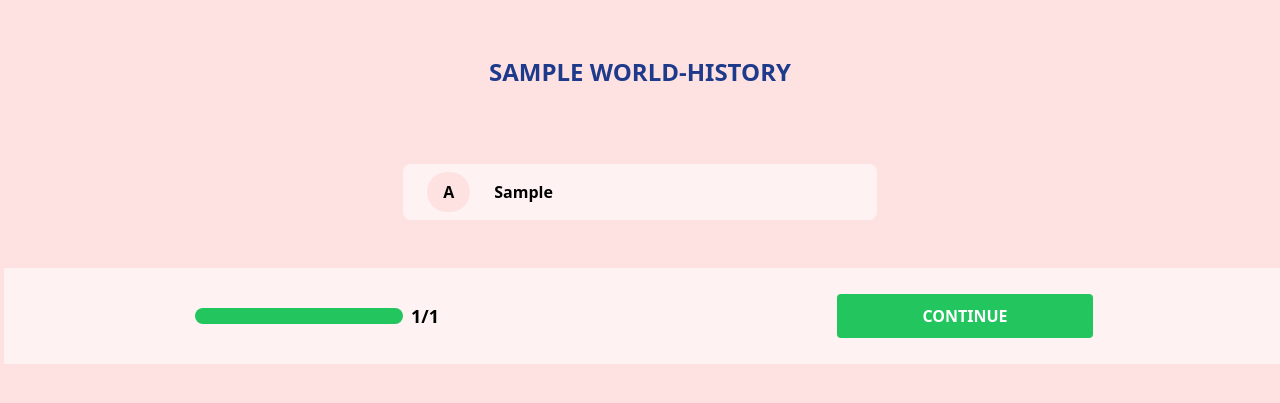
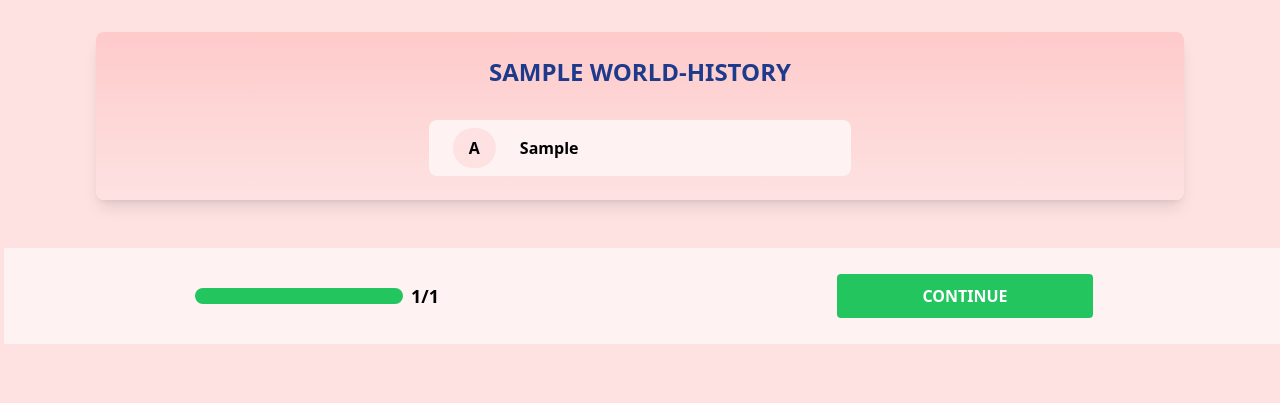
Before and after one commit to sDaCoder/react-express-ejs-quizPedia, a Node server app: page / in a window 1280 px wide. Shown: the part 64-467 px from the top of the page. Run offline with Node 20, Linux system fonts and the light colour scheme; tables that the repository leaves empty hold one stand-in row (values such as "Sample post"); some libraries are stand-ins or nearby versions.

Commit message:
Added styles to the questions and the options, made cards for every questions

```diff
--- a/public/styles/styles.css
+++ b/public/styles/styles.css
@@ -577,14 +577,14 @@ video {
   margin-right: 1.5rem;
 }
 
+.mx-auto {
+  margin-left: auto;
+  margin-right: auto;
+}
+
 .my-8 {
   margin-top: 2rem;
   margin-bottom: 2rem;
-}
-
-.mx-auto {
-  margin-left: auto;
-  margin-right: auto;
 }
 
 .mb-1 {
@@ -613,10 +613,6 @@ video {
 
 .mt-5 {
   margin-top: 1.25rem;
-}
-
-.mt-6 {
-  margin-top: 1.5rem;
 }
 
 .flex {
@@ -794,6 +762,10 @@ video {
   gap: 1rem;
 }
 
+.gap-6 {
+  gap: 1.5rem;
+}
+
 .gap-8 {
   gap: 2rem;
 }
@@ -926,17 +878,45 @@ video {
   background-color: rgb(234 179 8 / var(--tw-bg-opacity, 1));
 }
 
-.bg-transparent {
-  background-color: transparent;
+.bg-\[\] {
+  background-color: ;
 }
 
-.bg-pink-500 {
+.bg-\[\#f3f3f3\] {
   --tw-bg-opacity: 1;
-  background-color: rgb(236 72 153 / var(--tw-bg-opacity, 1));
+  background-color: rgb(243 243 243 / var(--tw-bg-opacity, 1));
 }
 
-.bg-center {
-  background-position: center;
+.bg-gradient-to-b {
+  background-image: linear-gradient(to bottom, var(--tw-gradient-stops));
+}
+
+.from-cyan-500 {
+  --tw-gradient-from: #06b6d4 var(--tw-gradient-from-position);
+  --tw-gradient-to: rgb(6 182 212 / 0) var(--tw-gradient-to-position);
+  --tw-gradient-stops: var(--tw-gradient-from), var(--tw-gradient-to);
+}
+
+.from-red-200 {
+  --tw-gradient-from: #fecaca var(--tw-gradient-from-position);
+  --tw-gradient-to: rgb(254 202 202 / 0) var(--tw-gradient-to-position);
+  --tw-gradient-stops: var(--tw-gradient-from), var(--tw-gradient-to);
+}
+
+.to-blue-500 {
+  --tw-gradient-to: #3b82f6 var(--tw-gradient-to-position);
+}
+
+.to-neutral-50 {
+  --tw-gradient-to: #fafafa var(--tw-gradient-to-position);
+}
+
+.to-red-50 {
+  --tw-gradient-to: #fef2f2 var(--tw-gradient-to-position);
+}
+
+.to-red-100 {
+  --tw-gradient-to: #fee2e2 var(--tw-gradient-to-position);
 }
 
 .p-1 {
@@ -1221,6 +1203,14 @@ video {
     width: 40%;
   }
 
+  .md\:w-\[80vw\] {
+    width: 80vw;
+  }
+
+  .md\:w-\[85vw\] {
+    width: 85vw;
+  }
+
   .md\:flex-row {
     flex-direction: row;
   }
--- a/routes/questions-route.js
+++ b/routes/questions-route.js
@@ -6,7 +6,8 @@ const router = express.Router();
 
 router
     .route('/')
-    .get(getQuestionsMiddleware.getQuestions, questionsController.displayQuestions)
-    .post(getQuestionsMiddleware.getQuestions, questionsController.postAnswers);
+    .all(getQuestionsMiddleware.getQuestions)
+    .get(questionsController.displayQuestions)
+    .post(questionsController.postAnswers);
 
 export default {router};
--- a/views/index.ejs
+++ b/views/index.ejs
@@ -21,41 +21,7 @@
         </div>
 
         <div class="flex flex-col justify-center" style="padding: 2rem; gap: 2rem 0;">
-
-            <% for(let i = 0; i < questions.length; i++) { %>
-                <section class="mt-6 space-y-5">
-
-                    <div id="qarea" class="mx-4 font-bold uppercase text-center md:text-2xl text-xl text-blue-900 flex items-center justify-center">
-                        <%= questions[i].question %>
-                    </div>
-                </section>
-
-                <section class="mt-5 flex flex-col items-center mx-4 space-y-6 font-extrabold">
-
-                    <!-- Hidden input to ensure unanswered questions get sent -->
-                    <input type="radio" name="answered[<%= i %>]" value="Unanswered" class="hidden" checked>
-
-                    <% Object.keys(questions[i].options).forEach((key, index) => { %>
-
-                        <div class="bg-red-50 md:hover:bg-green-200 md:w-[40%] w-full h-14 rounded-lg flex items-center px-6">
-                            <p class="py-2 px-4 bg-red-100 rounded-full">
-                                <%= String.fromCharCode(65 + index) %>
-                            </p>
-                            <input
-                                type="radio"
-                                id="question<%= i %>-option<%= key %>"
-                                name="answered[<%= i %>]"
-                                value="<%= questions[i].options[key] %>"
-                                class="hidden"
-                            >
-                            <label for="question<%= i %>-option<%= key %>" class="options px-6 cursor-pointer">
-                                <%= questions[i].options[key] %>
-                            </label>
-                        </div>
-
-                    <% }) %>
-                </section>
-            <% } %>
+            <%- include ('./partials/question-card.ejs') %>
         </div>
 
         <%- include ('./partials/footer.ejs') %>
--- a/views/partials/cards.ejs
+++ b/views/partials/cards.ejs
@@ -1,5 +1,5 @@
 <% for(let i = 0; i < 6; i++) { %>
-    <div class="p-8 px-4 flex flex-col items-center justify-center gap-8 bg-red-50 rounded-lg shadow-lg h-[400px] w-[300px]">
+    <div class="transition delay-150 duration-700 ease-in-out hover:-translate-y-2 p-8 px-4 flex flex-col items-center justify-center gap-8 bg-red-50 rounded-lg shadow-lg h-[400px] w-[300px]">
         <img class="rounded-lg" src="https://picsum.photos/300/200" alt="" srcset="">
         <div class="flex flex-col gap-4">
             <h1 class="font-bold text-2xl">General Knowledge</h1>
--- /dev/null
+++ b/views/partials/question-card.ejs
@@ -0,0 +1,33 @@
+<% for(let i = 0; i < questions.length; i++) { %>
+    <div class="flex flex-col justify-center gap-8 py-6 md:w-[85vw] w-full mx-auto rounded-lg bg-gradient-to-b from-red-200 to-red-100 shadow-lg">
+
+        <div id="qarea" class="mx-4 font-bold uppercase text-center md:text-2xl text-xl text-blue-900 flex items-center justify-center">
+            <%= questions[i].question %>
+        </div>
+
+        <div class="flex flex-col items-center mx-4 gap-6 font-extrabold">
+
+            <!-- Hidden input to ensure unanswered questions get sent -->
+            <input type="radio" name="answered[<%= i %>]" value="Unanswered" class="hidden" checked>
+            <% Object.keys(questions[i].options).forEach((key, index) => { %>
+
+                <div class="bg-red-50 md:hover:bg-green-200 md:w-[40%] w-full h-14 rounded-lg flex items-center px-6">
+                    <p class="py-2 px-4 bg-red-100 rounded-full">
+                        <%= String.fromCharCode(65 + index) %>
+                    </p>
+                    <input
+                        type="radio"
+                        id="question<%= i %>-option<%= key %>"
+                        name="answered[<%= i %>]"
+                        value="<%= questions[i].options[key] %>"
+                        class="hidden"
+                    >
+                    <label for="question<%= i %>-option<%= key %>" class="options px-6 cursor-pointer">
+                        <%= questions[i].options[key] %>
+                    </label>
+                </div>
+
+            <% }) %>
+        </div>
+    </div>
+<% } %>
```
Also changed, not shown: other parts of public/styles/styles.css (+28 -74 lines).
